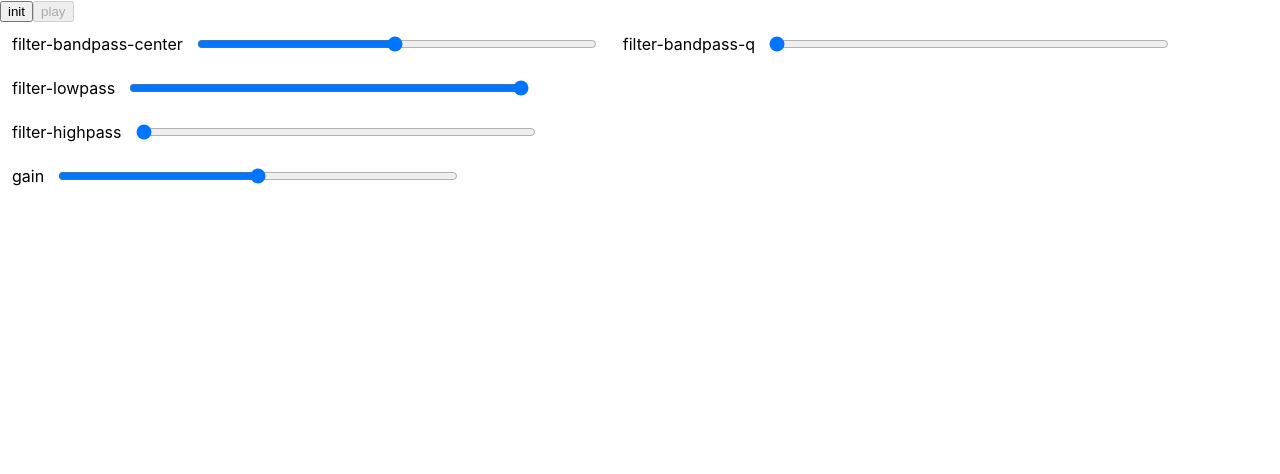
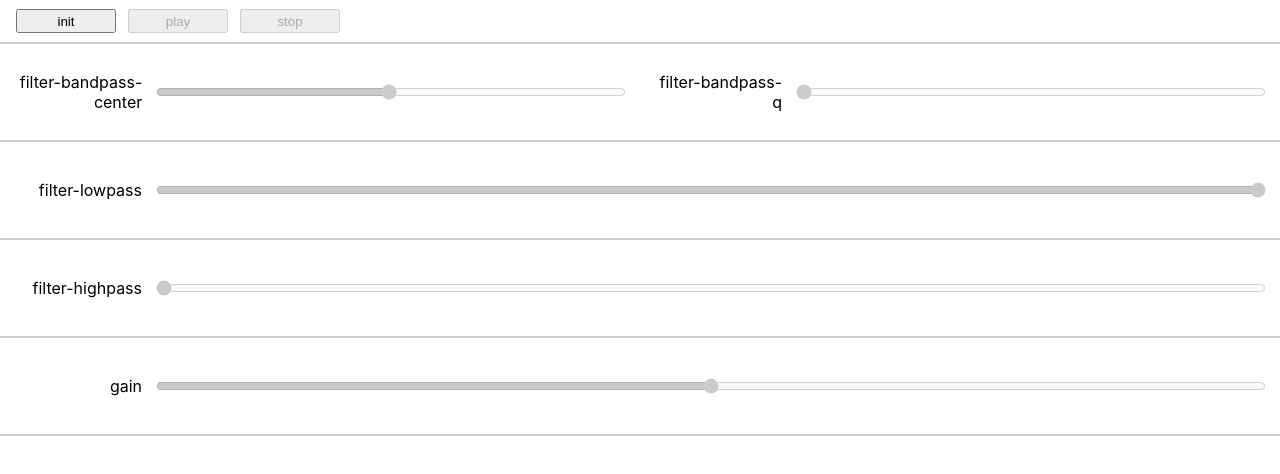
Before and after one commit to JOWONRO/Flash-DJ, a React (Vite) app: page / in a window 1280 px wide. Shown: the top 474 px of the page. Built offline with nearby package versions, Linux system fonts and the light colour scheme.

Commit message:
feat: UX, UI 개선

```diff
--- a/src/App.tsx
+++ b/src/App.tsx
@@ -16,16 +16,26 @@ const App = () => {
 
   return (
     <div>
-      <button onClick={audioHandler.initAudio}>init</button>
-      <button onClick={handleAudio} disabled={!audioContext}>
-        play
-      </button>
+      <StyledHeader>
+        <button onClick={audioHandler.initAudio} disabled={!!audioContext}>
+          init
+        </button>
+        <button onClick={handleAudio} disabled={!audioContext}>
+          {isPlaying ? 'pause' : 'play'}
+        </button>
+        <button onClick={audioHandler.stop} disabled={!audioContext}>
+          stop
+        </button>
+      </StyledHeader>
       {controllers.map(controller => (
         <div style={{ display: 'flex' }} key={controller.config[0].id}>
           {controller.config.map(config => (
             <StyledDiv key={config.id}>
-              {config.id}{' '}
+              <div style={{ minWidth: '130px', textAlign: 'right' }}>
+                {config.id}
+              </div>
               <input
+                disabled={!audioContext}
                 type="range"
                 {...config}
                 onChange={e =>
@@ -42,12 +52,27 @@ const App = () => {
 
 export default App
 
+const StyledHeader = styled.div`
+  height: 42px;
+  display: flex;
+  padding: 0 16px;
+  gap: 12px;
+  align-items: center;
+  border-bottom: 2px solid #ccc;
+  button {
+    width: 100px;
+    height: 24px;
+  }
+`
 const StyledDiv = styled.div`
+  border-bottom: 2px solid #ccc;
+  height: 72px;
+  flex: 1 1 0;
   display: flex;
   align-items: center;
   padding: 12px;
   gap: 12px;
   input {
-    width: 400px;
+    width: 100%;
   }
 `
--- a/src/hooks/useAudioSource.ts
+++ b/src/hooks/useAudioSource.ts
@@ -51,6 +51,15 @@ const useAudioSource = (src?: string) => {
       sourceNode.onended = null
       sourceNode.stop()
     },
+    stop: () => {
+      if (!sourceNode) return
+      if (isPlaying) {
+        sourceNode.stop()
+        return
+      }
+      setPlaybackTime(0)
+      setStartTime(0)
+    },
   }
 
   return {
--- a/vite.config.ts
+++ b/vite.config.ts
@@ -7,6 +7,9 @@ import { defineConfig } from 'vite'
 
 // https://vitejs.dev/config/
 export default defineConfig({
+  server: {
+    port: 3000,
+  },
   plugins: [react()],
   css: {
     postcss: {
```
